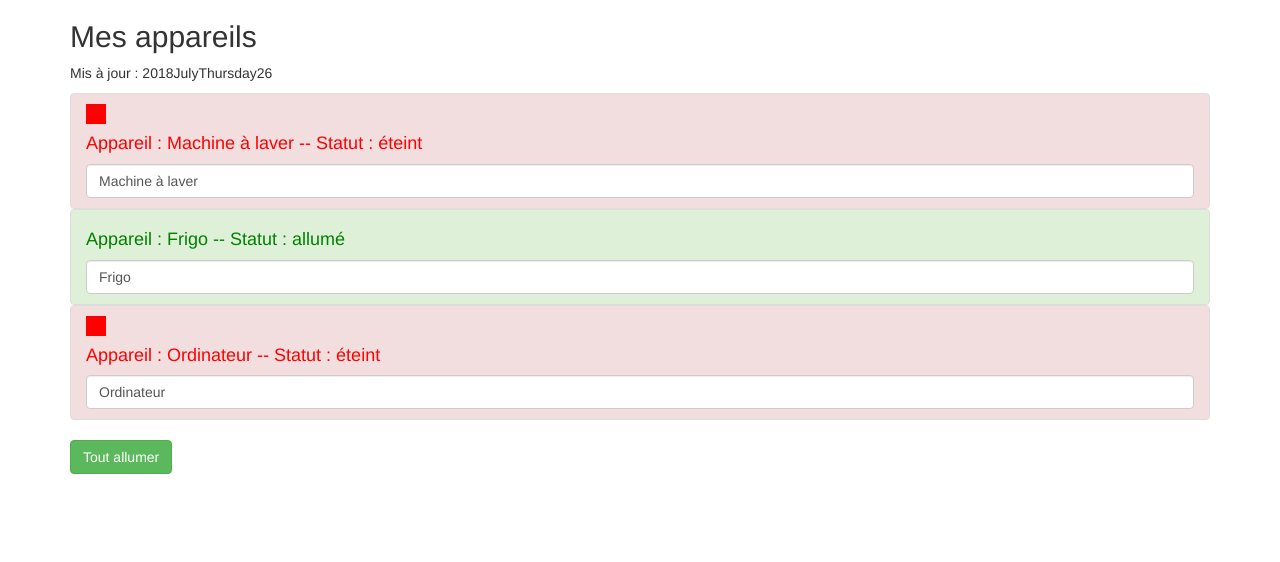
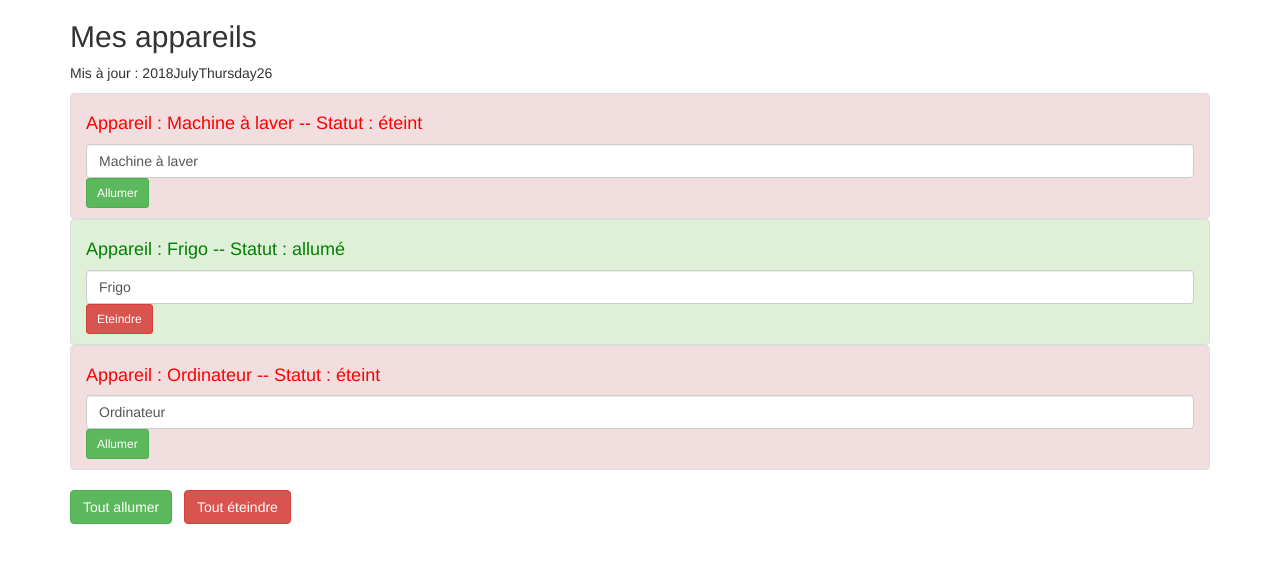
Before and after one commit to Shawlee76/angular_demo, an Angular app in the folder mon-projet-v2/: page / in a window 1280 px wide. Shown: the top 562 px of the page. Built offline with nearby package versions, Linux system fonts and the light colour scheme.

Commit message:
Utilisation des services sous Angular

```diff
--- a/mon-projet-v2/src/app/app.component.html
+++ b/mon-projet-v2/src/app/app.component.html
@@ -5,13 +5,18 @@
       <h2>Mes appareils</h2>
       <p>Mis à jour : {{ lastUpdate | async | date: 'yMMMMEEEEd' }}</p>
       <ul class="list-group">
-        <app-appareil  *ngFor="let appareil of appareils"
+        <app-appareil  *ngFor="let appareil of appareils; let i=index"
                        [appareilName]="appareil.name"
-                       [appareilStatus]="appareil.status"></app-appareil>
+                       [appareilStatus]="appareil.status"
+                       [index]="i"></app-appareil>
       </ul>
       <button class="btn btn-success"
               [disabled]="!isAuth"
               (click)="onAllumer()">Tout allumer</button>
+      &nbsp;
+      <button class="btn btn-danger"
+              [disabled]="!isAuth"
+              (click)="onEteindre()">Tout éteindre</button>
     </div>
   </div>
 </div>
--- a/mon-projet-v2/src/app/app.component.ts
+++ b/mon-projet-v2/src/app/app.component.ts
@@ -1,11 +1,12 @@
-import { Component } from '@angular/core';
+import { Component, OnInit } from '@angular/core';
+import {AppareilService} from './services/appareil.service';
 
 @Component({
   selector: 'app-root',
   templateUrl: './app.component.html',
   styleUrls: ['./app.component.scss']
 })
-export class AppComponent {
+export class AppComponent implements OnInit {
   title = 'Mon Projet Angular V2 - wow !';
   isAuth = false;
   lastUpdate = new Promise((resolve, reject) => {
@@ -17,22 +18,9 @@
     );
   });
 
-  appareils = [
-    {
-      name: 'Machine à laver',
-      status: 'éteint'
-    },
-    {
-      name: 'Frigo',
-      status: 'allumé'
-    },
-    {
-      name: 'Ordinateur',
-      status: 'éteint'
-    }
-  ];
+  appareils: any[];
 
-  constructor() {
+  constructor(private appareilService: AppareilService) {
     setTimeout(
       () => {
         this.isAuth = true;
@@ -40,7 +28,19 @@
     );
   }
 
+  ngOnInit() {
+    this.appareils = this.appareilService.appareils;
+  }
+
   onAllumer() {
-    console.log('On allume tout !');
+    this.appareilService.switchOnAll();
+  }
+
+  onEteindre() {
+    if (confirm('Etes-vous sûr de vouloir éteindre tous vos appareils ?')) {
+      this.appareilService.switchOffAll();
+    } else {
+      return null;
+    }
   }
 }
--- a/mon-projet-v2/src/app/app.module.ts
+++ b/mon-projet-v2/src/app/app.module.ts
@@ -5,6 +5,7 @@
 import { MonPremierComponent } from './mon-premier/mon-premier.component';
 import { AppareilComponent } from './appareil/appareil.component';
 import { FormsModule } from '@angular/forms';
+import { AppareilService } from './services/appareil.service';
 
 @NgModule({
   declarations: [
@@ -16,7 +17,9 @@
     BrowserModule,
     FormsModule
   ],
-  providers: [],
+  providers: [
+    AppareilService
+  ],
   bootstrap: [AppComponent]
 })
 export class AppModule { }
--- a/mon-projet-v2/src/app/appareil/appareil.component.html
+++ b/mon-projet-v2/src/app/appareil/appareil.component.html
@@ -1,8 +1,14 @@
 <li [ngClass]="{'list-group-item': true,
                 'list-group-item-success': appareilStatus === 'allumé',
                 'list-group-item-danger': appareilStatus === 'éteint'}">
-  <div style="width:20px;height:20px;background-color:red;"
-       *ngIf="appareilStatus === 'éteint'"></div>
+
   <h4 [ngStyle]="{color: getColor()}">Appareil : {{ appareilName }} -- Statut : {{ getStatus() }}</h4>
   <input type="text" class="form-control" [(ngModel)]="appareilName">
+
+  <button class="btn btn-sm btn-success"
+          *ngIf="appareilStatus === 'éteint'"
+          (click)="onSwitch()">Allumer</button>
+  <button class="btn btn-sm btn-danger"
+          *ngIf="appareilStatus === 'allumé'"
+          (click)="onSwitch()">Eteindre</button>
 </li>
--- a/mon-projet-v2/src/app/appareil/appareil.component.ts
+++ b/mon-projet-v2/src/app/appareil/appareil.component.ts
@@ -1,4 +1,5 @@
 import { Component, Input, OnInit } from '@angular/core';
+import {AppareilService} from '../services/appareil.service';
 
 @Component({
   selector: 'app-appareil',
@@ -9,8 +10,9 @@
 
   @Input() appareilName: string;
   @Input() appareilStatus: string;
+  @Input() index: number;
 
-  constructor() { }
+  constructor(private appareilService: AppareilService) { }
 
   ngOnInit() {
   }
@@ -26,4 +28,12 @@
     }
   }
 
+  onSwitch() {
+    if (this.appareilStatus === 'allumé') {
+      this.appareilService.switchOffOne(this.index);
+    } else if (this.appareilStatus === 'éteint') {
+      this.appareilService.switchOnOne(this.index);
+    }
+  }
+
 }
--- /dev/null
+++ b/mon-projet-v2/src/app/services/appareil.service.ts
@@ -0,0 +1,36 @@
+export class AppareilService {
+  appareils = [
+    {
+      name: 'Machine à laver',
+      status: 'éteint'
+    },
+    {
+      name: 'Frigo',
+      status: 'allumé'
+    },
+    {
+      name: 'Ordinateur',
+      status: 'éteint'
+    }
+  ];
+
+  switchOnAll() {
+    for(let appareil of this.appareils) {
+      appareil.status = 'allumé';
+    }
+  }
+
+  switchOffAll() {
+    for(let appareil of this.appareils) {
+      appareil.status = 'éteint';
+    }
+  }
+
+  switchOnOne(i: number) {
+    this.appareils[i].status = 'allumé';
+  }
+
+  switchOffOne(i: number) {
+    this.appareils[i].status = 'éteint';
+  }
+}
```
Also changed, not shown: 1 other file (tests, documents, lock files or other folders).
